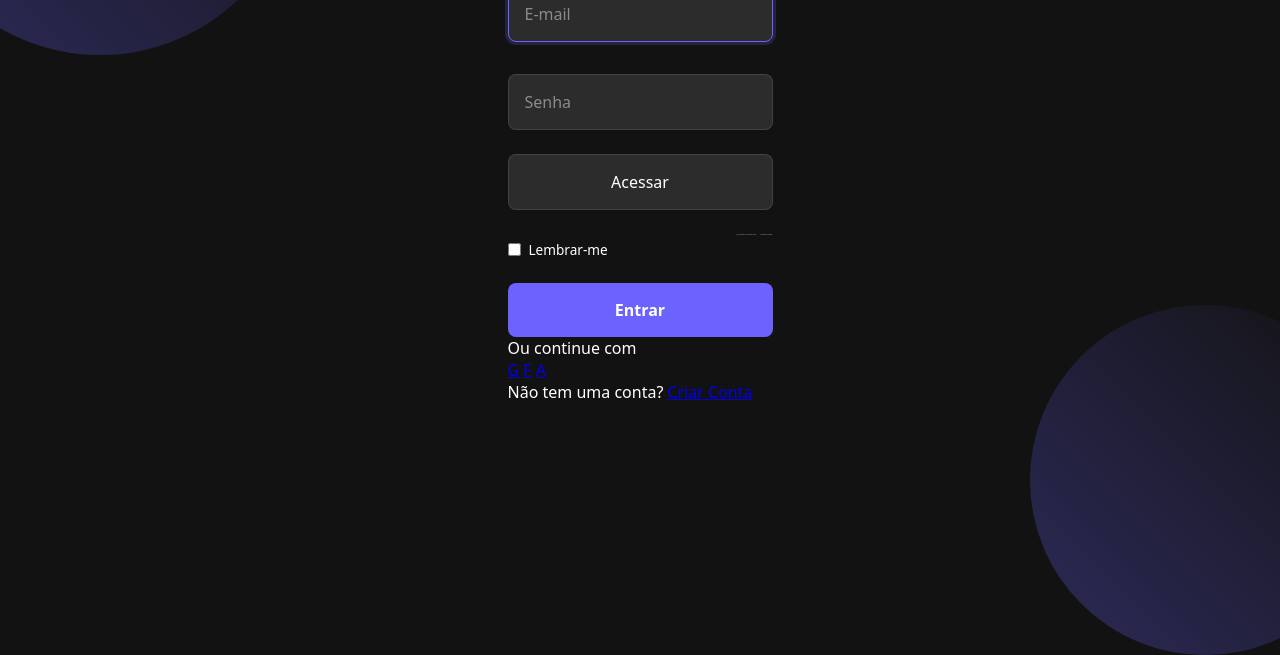
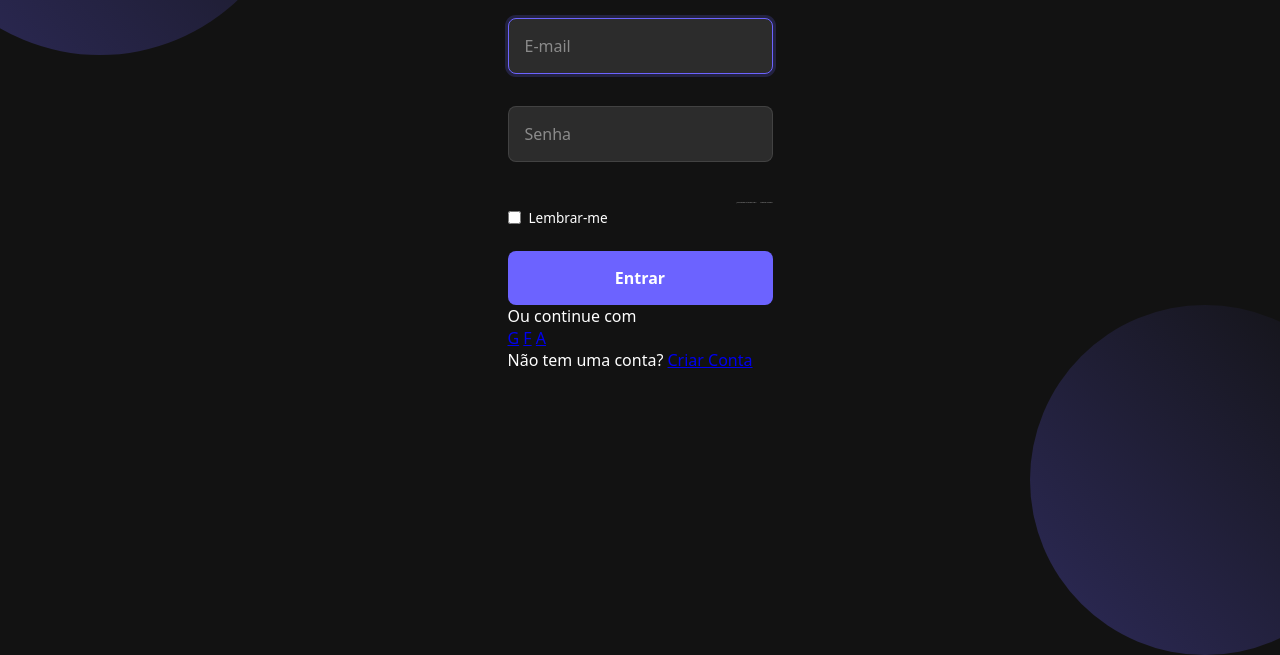
Before and after one commit to sarasmorais/tela-de-login, a plain HTML site: page index.html in a window 1280 px wide. Shown: the part 245-900 px from the top of the page. Drawn offline with Linux system fonts and the light colour scheme.

Commit message:
excluindo btn

```diff
--- a/index.html
+++ b/index.html
@@ -34,9 +34,7 @@
                         <input type="password" name="password" id="password" placeholder="Senha" required>
                     </div>
                 </div>
-                <div class="btn">
-                    <input class="btn-submit"type="submit"value = "Acessar">
-                </div>
+
                 <div class="forget-password">
                     <a href="/criar-conta">Já é assinante e não tem login?</a>
                     <a href="/recuperar-senha">Esqueceu a senha?</a>
```
